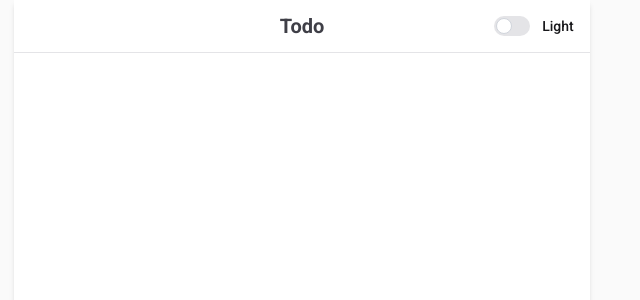
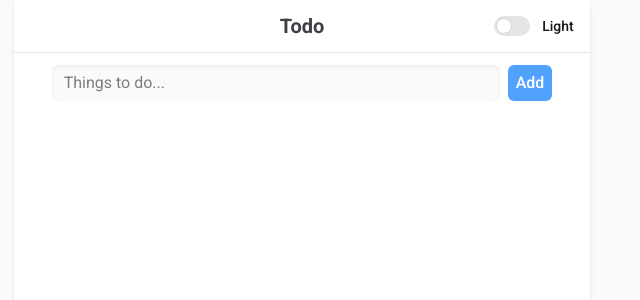
Before and after one commit to xKenjiR/todo-list, a React (Vite) app: page / in a window 1280 px wide. Shown: the top 300 px of the page, without its empty margins (338-978 px from the left). Built offline with nearby package versions, Linux system fonts and the light colour scheme.

Commit message:
build input

```diff
--- a/src/App.tsx
+++ b/src/App.tsx
@@ -1,4 +1,5 @@
-import Header from "./components/Header/Header";
+import Body from "./Body";
+import Header from "./Header";
 
 function App() {
   return (
@@ -19,6 +20,7 @@ function App() {
       "
     >
       <Header />
+      <Body />
     </div>
   );
 }
--- /dev/null
+++ b/src/Body.tsx
@@ -0,0 +1,11 @@
+import Input from "./Input";
+
+const Body = () => {
+  return (
+    <div className="p-3">
+      <Input addTodo={(message) => console.log(message)} />
+    </div>
+  );
+};
+
+export default Body;
--- /dev/null
+++ b/src/Input.tsx
@@ -0,0 +1,70 @@
+import { useRef } from "react";
+
+interface Props {
+  addTodo: (message: string) => void;
+}
+
+const Input = ({ addTodo }: Props) => {
+  const inputRef = useRef<HTMLInputElement>(null);
+
+  return (
+    <form
+      className="flex justify-center"
+      onSubmit={(e) => {
+        e.preventDefault();
+        if (inputRef.current && inputRef.current.value) {
+          addTodo(inputRef.current.value);
+          inputRef.current.value = "";
+        }
+      }}
+    >
+      <input
+        ref={inputRef}
+        placeholder="Things to do..."
+        className="
+          px-3
+          py-1.5
+          w-md
+          rounded-md
+
+          bg-zinc-50
+          dark:bg-zinc-700
+
+          dark:text-white
+
+          inset-shadow-sm
+
+          outline-none
+
+          transition-colors
+        "
+      />
+      <button
+        type="submit"
+        className="
+          px-2
+          py-1
+          ml-2
+          rounded-md
+
+          bg-blue-400
+          hover:bg-blue-500
+
+          dark:bg-blue-800
+          dark:hover:bg-blue-700
+
+          font-medium
+          text-white
+
+          cursor-pointer
+
+          transition-colors
+        "
+      >
+        Add
+      </button>
+    </form>
+  );
+};
+
+export default Input;
```
Also changed, not shown: src/Header.tsx (renamed from src/components/Header/Header.tsx).
